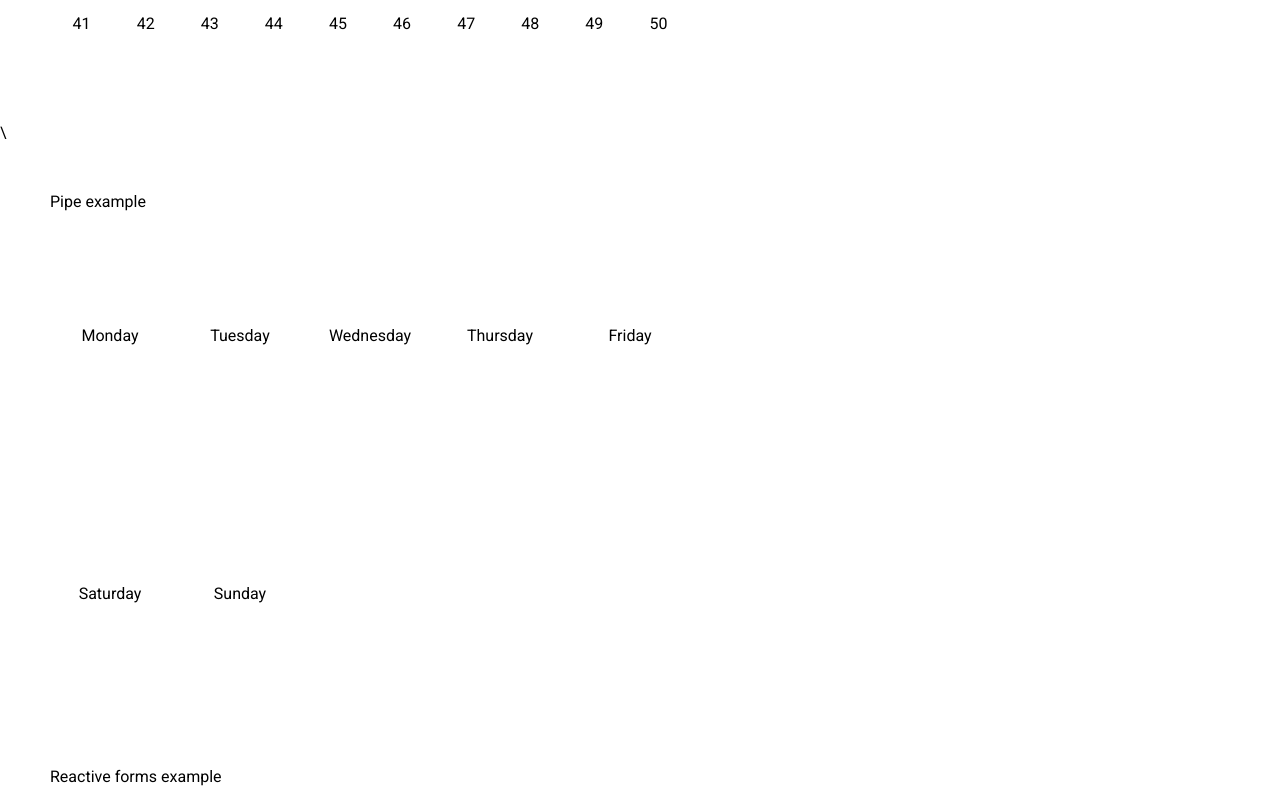
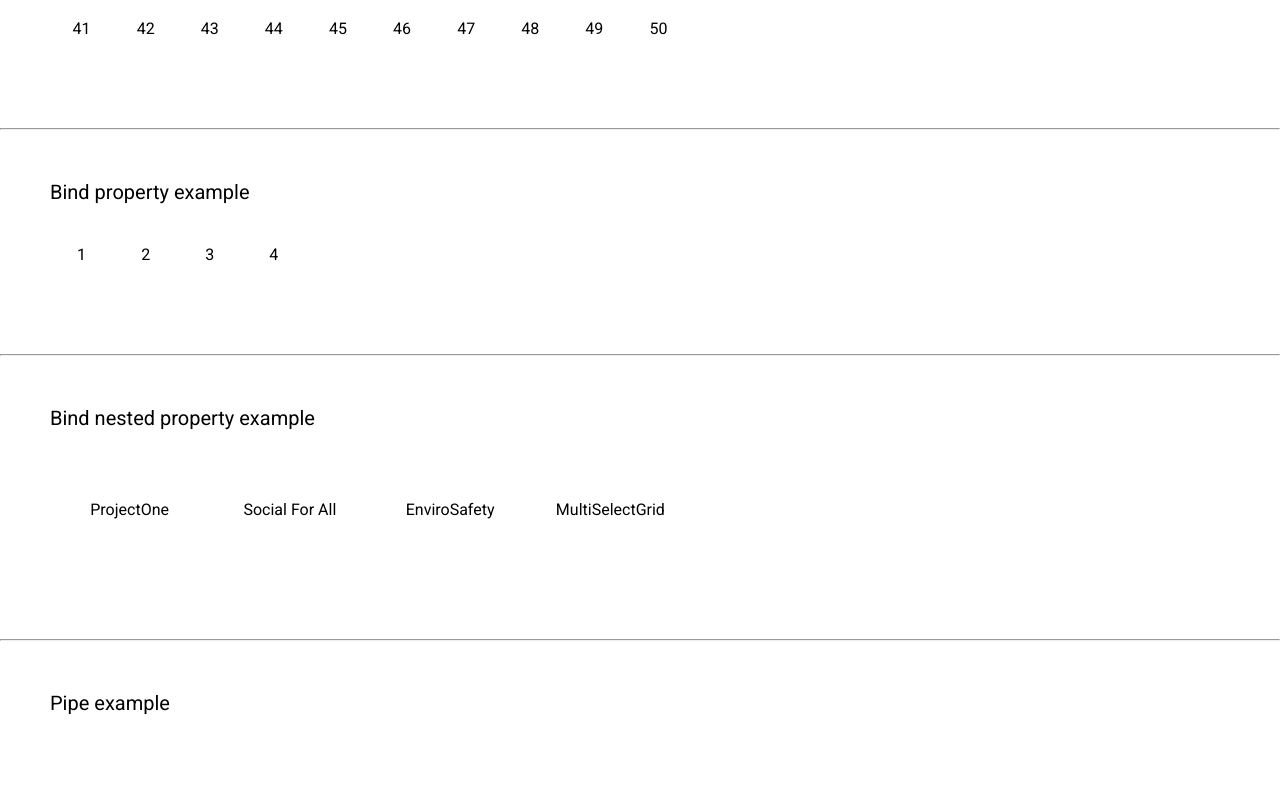
Before and after one commit to Samzerge/MatMultiSelectGrid, an Angular app: page / in a window 1280 px wide. Shown: the part 500-1300 px from the top of the page. Built offline with nearby package versions, Linux system fonts and the light colour scheme.

Commit message:
add bind properties examples

```diff
--- a/src/app/app.component.html
+++ b/src/app/app.component.html
@@ -21,7 +21,42 @@
         (clearEvent)="onMonthDayClear()">
     </lib-mat-multi-select-grid>
 </div>
-\
+<hr/>
+
+<!--Bind property example-->
+<div class="example">
+    <label>Bind property example</label>
+    <lib-mat-multi-select-grid
+        [rowHeight] ="'100px'"
+        [columnsNumber] = "10"
+        [gutterSize] ="'1px'"
+        [listItems] = "developmentList$ | async"
+        [bindLabel]="'id'"
+        [showClearButton]="true"
+        (addEvent)="onMonthDayAdded($event)"
+        (removeEvent)="onMonthDayRemoved($event)"
+        (clearEvent)="onMonthDayClear()">
+    </lib-mat-multi-select-grid>
+</div>
+<hr/>
+
+<!--Bind nested property example-->
+<div class="example">
+    <label>Bind nested property example</label>
+    <lib-mat-multi-select-grid
+        [rowHeight] ="'4:4'"
+        [columnsNumber] = "4"
+        [gutterSize] ="'1px'"
+        [listItems] = "developmentList$ | async"
+        [bindLabel]="'developer.bestProject.name'"
+        [showClearButton]="true"
+        (addEvent)="onMonthDayAdded($event)"
+        (removeEvent)="onMonthDayRemoved($event)"
+        (clearEvent)="onMonthDayClear()">
+    </lib-mat-multi-select-grid>
+</div>
+<hr/>
+
 <!--Pipe example-->
 <div class="example">
     <label>Pipe example</label>
@@ -34,11 +69,10 @@
         [pipeToApply]="usedPipe">
     </lib-mat-multi-select-grid>
 </div>
+<hr/>
 
 <!--Reactive forms example-->
-
 <div class="example">
-
     <label>Reactive forms example</label>
     <form [formGroup]="formGroup">
         <lib-mat-multi-select-grid
@@ -53,3 +87,4 @@
         </lib-mat-multi-select-grid>
     </form>
 </div>
+<hr/>
--- a/src/app/app.component.scss
+++ b/src/app/app.component.scss
@@ -2,3 +2,7 @@
     max-width: 50%;
     margin: 50px;
 }
+
+.example label {
+    font-size: 20px;
+}
--- a/src/app/app.component.ts
+++ b/src/app/app.component.ts
@@ -17,12 +17,12 @@ export class AppComponent {
 
   formGroup: FormGroup;
   selectedNumbers: number[];
-  showClearButton = true;
   usedPipe: PipeTransform;
 
   numberList$: BehaviorSubject<any[]>;
   weeksList$: BehaviorSubject<any[]>;
   heroesList$: BehaviorSubject<any[]>;
+  developmentList$: BehaviorSubject<any[]>;
 
   constructor(private formBuilder: FormBuilder) {
     const numberList = Array.from(Array(50), (_, x) => x + 1);
@@ -30,18 +30,27 @@ export class AppComponent {
     const heroesList = ['Spiderman', 'Ironman', 'Thor', 'Hulk',
     'Captain America', 'Black Widow', 'Hawkeye', 'Dr.Strange', 'Starlord', 'Rocket Racoon', 'Gamora', 'Groot', 'Drax'];
 
-    // const itemsList = [
-    //   {id: 1, nombre: 'Spiderman', otherLanguages: {englishName: 'Spiderman', spanishName: 'Hombre araña'}},
-    //   {id: 2, nombre: 'Ironman', otherLanguages: {englishName: 'Ironman', spanishName: 'Hombre de acero'}},
-    // ];
+    const developmentList = [
+      {id: 1, developer: {name: 'Sammuel', bestProject: {name: 'ProjectOne'}}},
+      {id: 2, developer: {name: 'Catherine', bestProject: {name: 'Social For All'}}},
+      {id: 3, developer: {name: 'Keanu', bestProject: {name: 'EnviroSafety'}}},
+      {id: 4, developer: {name: 'Angelina', bestProject: {name: 'MultiSelectGrid'}}},
+    ];
 
     this.numberList$ = new BehaviorSubject(numberList);
     this.weeksList$ = new BehaviorSubject(weeksList);
     this.heroesList$ = new BehaviorSubject(heroesList);
+    this.developmentList$ = new BehaviorSubject(developmentList);
 
     this.formGroup = this.createFormGroup();
 
     this.usedPipe = new WeekDayPipe();
+
+
+    this.formGroup.valueChanges.subscribe(data => {
+      console.log('valueChanges');
+      console.dir(data);
+    });
   }
 
   createFormGroup() {
@@ -54,18 +63,26 @@ export class AppComponent {
 
 
   onMonthDayAdded(value) {
-    console.log('onMonthDayAdded');
+    // console.log('onMonthDayAdded');
     // console.dir(value);
+    // console.log('forms');
+    // console.dir(this.selectedNumbers);
+    // console.dir(this.formGroup);
 
   }
 
   onMonthDayRemoved(value) {
-    console.log('onMonthDayRemoved');
+    // console.log('onMonthDayRemoved');
     // console.dir(value);
+    // console.log('forms');
+    // console.dir(this.selectedNumbers);
+    // console.dir(this.formGroup);
 
   }
 
   onMonthDayClear() {
-    console.log('onMonthDayClear');
+    // console.log('onMonthDayClear');
+    // console.dir(this.selectedNumbers);
+    // console.dir(this.formGroup);
   }
 }
```
